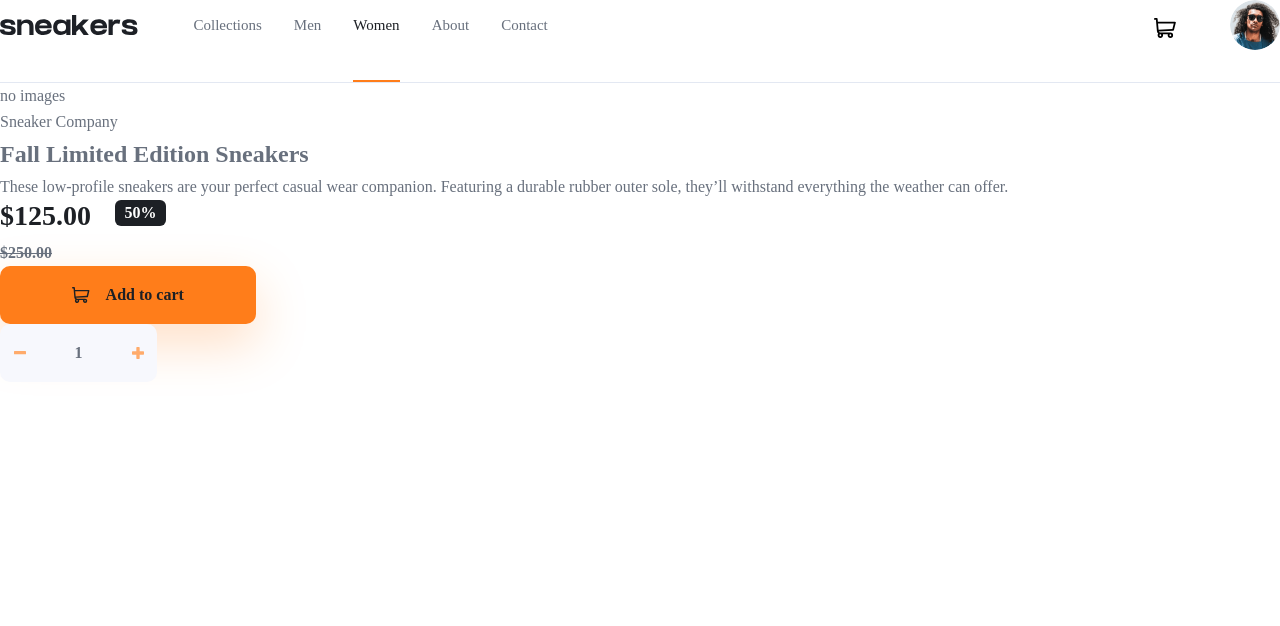
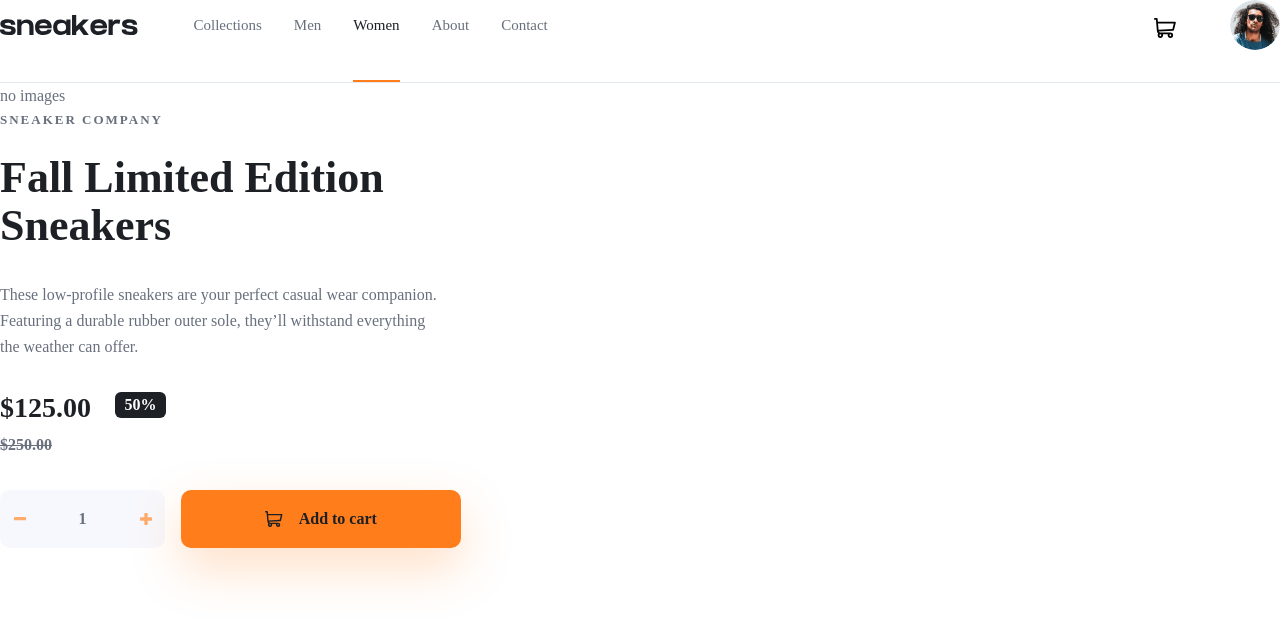
Before and after one commit to skhbabez/E-commerce-product-page, a React (Vite) app: page / in a window 1280 px wide. Shown: the top 626 px of the page. Built offline with nearby package versions, Linux system fonts and the light colour scheme; a web font is replaced by a local one.

Commit message:
Styled product page

```diff
--- a/src/components/button/Button.module.css
+++ b/src/components/button/Button.module.css
@@ -11,7 +11,7 @@
   line-height: inherit;
   color: var(--grey-950);
   transition: background-color 100ms ease-out;
-  display: flex;
+  display: inline-flex;
   align-items: center;
   justify-content: center;
   gap: 1rem;
--- a/src/components/priceLabel/PriceLabel.module.css
+++ b/src/components/priceLabel/PriceLabel.module.css
@@ -5,7 +5,7 @@
   font-weight: bold;
   place-items: start;
 
-  @media (width > 768px) {
+  @media (min-width: 768px) {
     grid-template-columns: auto auto;
     column-gap: 1.5rem;
     row-gap: 0.5rem;
@@ -28,7 +28,7 @@
 
 .price {
   justify-self: end;
-  @media (width > 768px) {
+  @media (min-width: 768px) {
     justify-self: start;
   }
 }
--- a/src/components/priceLabel/index.tsx
+++ b/src/components/priceLabel/index.tsx
@@ -1,14 +1,20 @@
+import type { ComponentProps } from "react";
 import styles from "./PriceLabel.module.css";
 
-interface PriceLabelProps {
+interface PriceLabelProps extends ComponentProps<"div"> {
   price: number;
   discount: number;
 }
 
-const PriceLabel = ({ price, discount }: PriceLabelProps) => {
+const PriceLabel = ({
+  price,
+  discount,
+  className,
+  ...props
+}: PriceLabelProps) => {
   const discountedPrice = (price * discount).toFixed(2);
   return (
-    <div className={styles.wrapper}>
+    <div className={`${styles.wrapper} ${className}`} {...props}>
       <p className={styles.discountedprice}>
         <data value={discountedPrice}>${discountedPrice}</data>
       </p>
--- a/src/components/spinbutton/SpinButton.module.css
+++ b/src/components/spinbutton/SpinButton.module.css
@@ -1,10 +1,9 @@
 .spinbutton {
-  display: flex;
+  display: inline-flex;
   align-items: stretch;
   justify-content: space-between;
   font-weight: bold;
   background-color: var(--grey-50);
-  inline-size: fit-content;
   padding: 1rem 1rem;
   min-width: 9.8125rem;
   border-radius: 0.625rem;
--- a/src/components/spinbutton/index.tsx
+++ b/src/components/spinbutton/index.tsx
@@ -3,20 +3,14 @@ import styles from "./SpinButton.module.css";
 import Minus from "../icons/Minus";
 import Plus from "../icons/Plus";
 interface SpinButtonProps {
-  labelledBy: string;
+  label?: string;
   value: number;
   min: number;
   max: number;
   onClick: (newValue: number) => void;
 }
 
-const SpinButton = ({
-  value,
-  min,
-  max,
-  labelledBy,
-  onClick,
-}: SpinButtonProps) => {
+const SpinButton = ({ value, min, max, label, onClick }: SpinButtonProps) => {
   const id = useId();
   const outputRef = useRef<HTMLOutputElement>(null);
   const normalizeValue = (newValue: number) => {
@@ -66,7 +60,7 @@ const SpinButton = ({
         aria-valuemax={max}
         aria-valuenow={normalizeValue(value)}
         aria-valuetext={String(normalizeValue(value))}
-        aria-labelledby={labelledBy}
+        aria-label={label}
         id={id}
         onKeyDown={onKeyDownHandler}
       >
--- a/src/index.css
+++ b/src/index.css
@@ -47,7 +47,6 @@ body :popover-open {
   --grey-300: hsl(221, 22%, 81%);
   --grey-500: hsl(219, 9%, 45%);
   --grey-950: hsl(220, 13%, 13%);
-
   --shadow-orange-300: 0px 20px 50px 0px rgba(255, 126, 27, 0.25);
   --shadow-grey-950: 0px 20px 50px 0px rgba(220, 13%, 13%, 0.1);
 }
@@ -61,6 +60,13 @@ body {
   color: var(--grey-500);
 }
 
+h1 {
+  font-weight: bold;
+  font-size: clamp(1.75rem, 0.7958rem + 4.0712vw, 2.75rem);
+  line-height: clamp(2rem, 1.0458rem + 4.0712vw, 3rem);
+  color: var(--grey-950);
+}
+
 .sr-only {
   border: 0;
   clip: rect(0 0 0 0);
--- a/src/layouts/productPage/ProductPage.module.css
+++ b/src/layouts/productPage/ProductPage.module.css
@@ -0,0 +1,52 @@
+.productpage {
+  max-inline-size: 608px;
+  @media (min-width: 1024px) {
+    max-inline-size: 445px;
+  }
+}
+
+.producttitle {
+  & p {
+    text-transform: uppercase;
+    /*375-768*/
+    font-size: clamp(0.75rem, 0.6904rem + 0.2545vw, 0.8125rem);
+    line-height: auto;
+    letter-spacing: clamp(0.1156rem, 0.1067rem + 0.0382vw, 0.125rem);
+    font-weight: bold;
+  }
+  h1 {
+    color: var(--grey-950);
+    margin-block-start: clamp(1rem, 0.5229rem + 2.0356vw, 1.5rem);
+  }
+}
+
+.productdescription {
+  /*375 - 1024*/
+  margin-block-start: clamp(1rem, 0.4222rem + 2.4653vw, 2rem);
+  /*375-768*/
+  font-size: clamp(0.9375rem, 0.8779rem + 0.2545vw, 1rem);
+}
+
+.pricelabel {
+  margin-block-start: 2rem;
+  @media (min-width: 768px) {
+    margin-block-start: clamp(1.5rem, 0rem + 3.125vw, 2rem); /* 768 - 1024*/
+  }
+}
+
+.controls {
+  display: grid;
+  gap: 1rem;
+  margin-block-start: 2rem;
+  @media (min-width: 768px) {
+    margin-block-start: 1.5rem;
+    gap: 0.5rem;
+    grid-auto-flow: column;
+    grid-auto-columns: 1fr;
+  }
+  @media (min-width: 1024px) {
+    margin-block-start: 2rem;
+    gap: 1rem;
+    grid-template-columns: 37.08% 62.92%;
+  }
+}
--- a/src/layouts/productPage/index.tsx
+++ b/src/layouts/productPage/index.tsx
@@ -26,33 +26,33 @@ const ProductPage = ({ product }: ProductPageProps) => {
     });
   };
   return (
-    <article>
+    <article className={styles.productpage}>
       <PictureGallery images={product.images} />
       <form noValidate>
-        <hgroup>
+        <hgroup className={styles.producttitle}>
           <p>{product.brand}</p>
           <h1>{product.name}</h1>
         </hgroup>
 
-        <p>{product.description}</p>
+        <p className={styles.productdescription}>{product.description}</p>
 
         <PriceLabel
+          className={styles.pricelabel}
           price={product.price}
           discount={product.discount}
         ></PriceLabel>
-        <Button type="button" onClick={updateCart}>
-          <ShoppingCart></ShoppingCart> Add to cart
-        </Button>
-        <p id={id} className="sr-only">
-          Quantity
-        </p>
+        <div className={styles.controls}>
           <SpinButton
             value={quantity}
             min={1}
             max={10}
-          labelledBy={id}
+            label={"       Quantity"}
             onClick={setQuantity}
           ></SpinButton>
+          <Button type="button" onClick={updateCart}>
+            <ShoppingCart></ShoppingCart> Add to cart
+          </Button>
+        </div>
       </form>
     </article>
   );
```
Also changed, not shown: 2 other files (tests, documents, lock files or other folders). Lines whose indentation alone changed are shown as unchanged.
